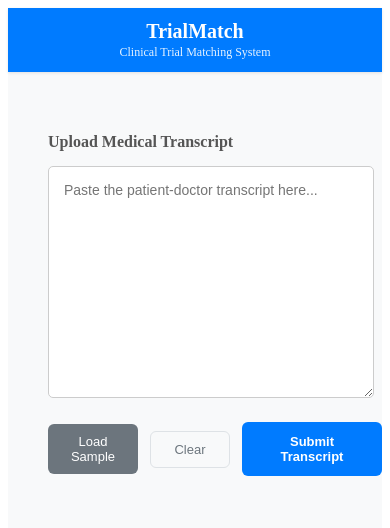
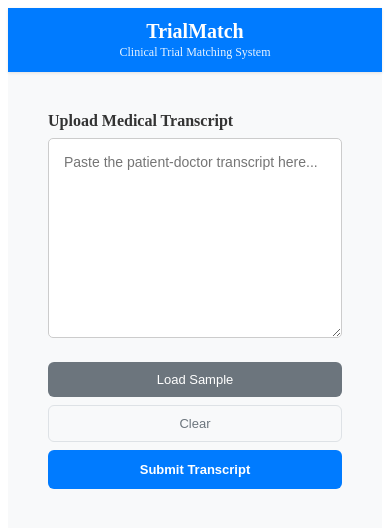
Before and after one commit to theriotc/TrialMatch, an Angular app in the folder frontend/trial-match-app/: page / in a window 390 px wide. Shown: the top 528 px of the page. Built offline with nearby package versions, Linux system fonts and the light colour scheme.

Commit message:
css, prompting, rm dupe calls to trialdata

```diff
--- a/frontend/trial-match-app/src/app/components/transcript-upload/transcript-upload.css
+++ b/frontend/trial-match-app/src/app/components/transcript-upload/transcript-upload.css
@@ -4,8 +4,15 @@
   padding: 20px;
 }
 
+.container > h4 {
+  margin-top: 0;
+  margin-bottom: 8px;
+  color: #333;
+}
+
 .input-section {
   margin-bottom: 20px;
+  width: 100%;
 }
 
 textarea {
@@ -17,6 +24,7 @@ textarea {
   font-family: Arial, sans-serif;
   font-size: 14px;
   resize: vertical;
+  box-sizing: border-box;
 }
 
 textarea:focus {
@@ -29,6 +37,9 @@ textarea:focus {
   display: flex;
   gap: 12px;
   align-items: center;
+  flex-wrap: wrap;
+  width: 100%;
+  box-sizing: border-box;
 }
 
 button {
@@ -39,12 +50,16 @@ button {
   font-size: 13px;
   font-weight: 500;
   transition: all 0.2s ease;
+  flex: 1 1 0;
+  min-width: 0;
+  white-space: nowrap;
+  box-sizing: border-box;
+  margin: 0;
 }
 
 button:first-child {
   background-color: #6c757d;
   color: white;
-  min-width: 90px;
 }
 
 button:first-child:hover {
@@ -55,7 +70,6 @@ button:nth-child(2) {
   background-color: #f8f9fa;
   color: #6c757d;
   border: 1px solid #dee2e6;
-  min-width: 80px;
 }
 
 button:nth-child(2):hover {
@@ -67,7 +81,6 @@ button:nth-child(2):hover {
 button:last-child {
   background-color: #007bff;
   color: white;
-  min-width: 140px;
   font-weight: 600;
   padding: 12px 20px;
 }
@@ -98,20 +111,43 @@ button:disabled {
 
 .results-grid {
   display: flex;
-  gap: 30px;
+  gap: 20px;
+  flex-wrap: wrap;
 }
 
 .medical-data {
-  flex: 0 0 30%;
-  min-width: 0;
+  flex: 1;
+  min-width: 300px;
 }
 
 .trials {
-  flex: 0 0 70%;
-  min-width: 0;
+  flex: 2;
+  min-width: 300px;
 }
 
 h4 {
-  color: #555;
+  margin-top: 0;
   margin-bottom: 15px;
+  color: #333;
 }
+
+@media (max-width: 768px) {
+  .button-section {
+    flex-direction: column;
+    gap: 8px;
+  }
+
+  button {
+    width: 100%;
+    flex: none;
+  }
+
+  .results-grid {
+    flex-direction: column;
+  }
+
+  .medical-data,
+  .trials {
+    min-width: 100%;
+  }
+}
--- a/frontend/trial-match-app/src/app/components/trial-detail/trial-detail.ts
+++ b/frontend/trial-match-app/src/app/components/trial-detail/trial-detail.ts
@@ -20,22 +20,28 @@ export class TrialDetail implements OnInit, OnChanges {
   error = signal<string | null>(null);
   isLoading = signal(false);
   isLoadingResults = signal(false);
+  private lastNctId: string | null = null;
 
   constructor(private http: HttpClient) {}
 
   ngOnInit() {
-    if (this.nctId) {
+    if (this.nctId && this.nctId !== this.lastNctId) {
       this.fetchTrialDetail(this.nctId);
     }
   }
 
   ngOnChanges(changes: SimpleChanges) {
-    if (changes['nctId'] && changes['nctId'].currentValue) {
+    if (changes['nctId'] && changes['nctId'].currentValue && changes['nctId'].currentValue !== this.lastNctId) {
       this.fetchTrialDetail(changes['nctId'].currentValue);
     }
   }
 
   fetchTrialDetail(nctId: string) {
+    if (nctId === this.lastNctId) {
+      return;
+    }
+
+    this.lastNctId = nctId;
     this.isLoading.set(true);
     this.error.set(null);
     this.trialDetail.set(null);
```
Also changed, not shown: 1 other file (tests, documents, lock files or other folders).
